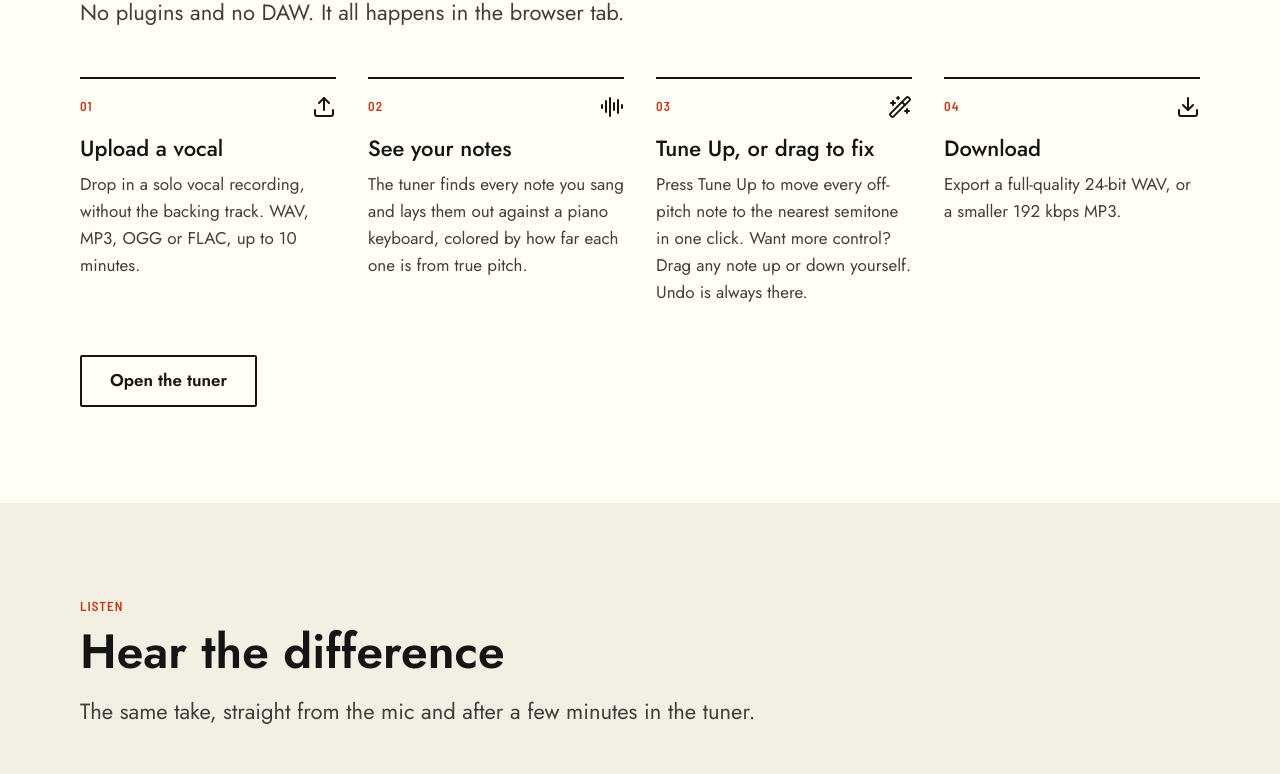
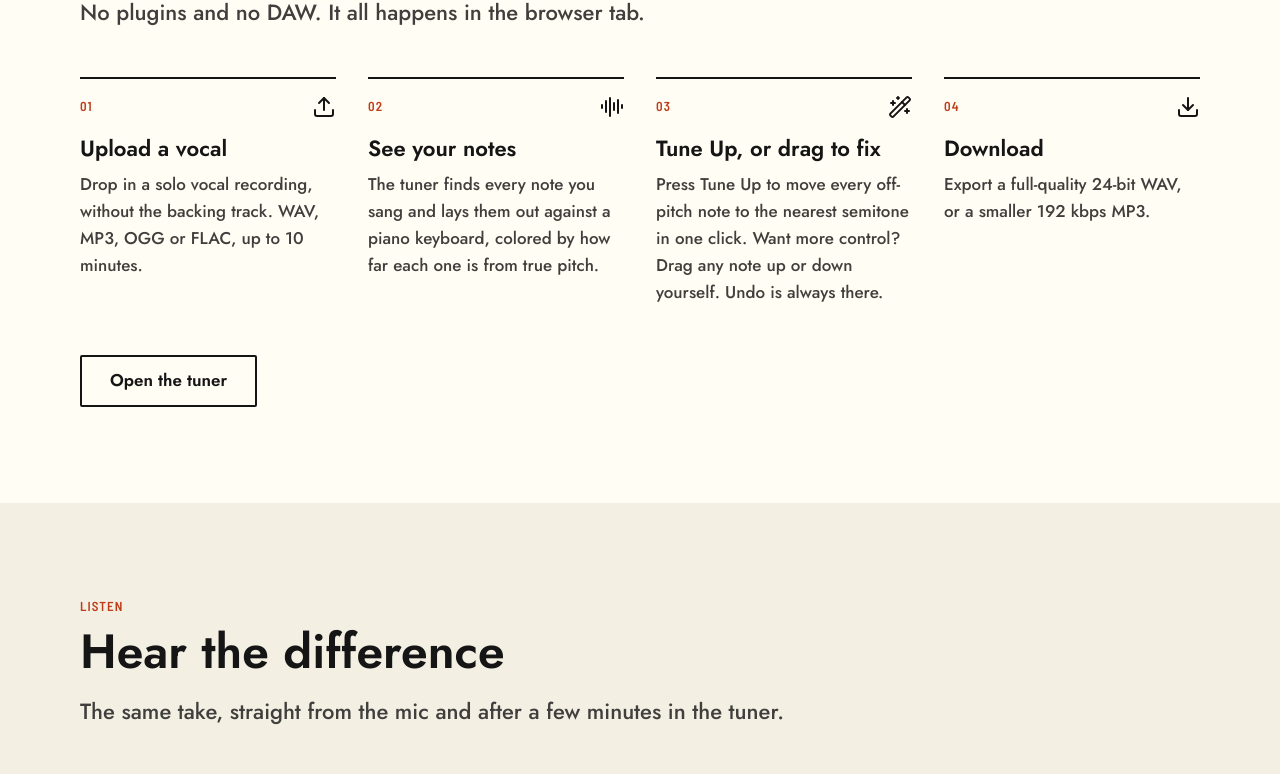
Before and after one commit to FAUST-IFSA/website-prod, a React (Vite) app: page / in a window 1280 px wide. Shown: the part 1114-1888 px from the top of the page. Built offline with nearby package versions, Linux system fonts and the light colour scheme.

Commit message:
Updating font to match with Faust Studio stylistically

```diff
--- a/src/index.css
+++ b/src/index.css
@@ -78,7 +78,7 @@ body {
   margin: 0;
   background: var(--paper);
   color: var(--ink);
-  font: 400 var(--text-body) / 1.6 var(--font-sans);
+  font: 500 var(--text-body) / 1.6 var(--font-sans);
   overflow-wrap: break-word;
   -webkit-font-smoothing: antialiased;
 }
@@ -115,7 +115,7 @@ h2 {
 h3 {
   font-size: var(--text-h3);
   line-height: 1.25;
-  font-weight: 500;
+  font-weight: 600;
 }
 
 :focus-visible {
@@ -442,7 +442,7 @@ a.btn-primary:active {
 }
 .drop-message {
   margin-inline: auto;
-  font-weight: 500;
+  font-weight: 600;
 }
 .drop-message:not(:empty) {
   margin-top: var(--space-4);
@@ -681,7 +681,7 @@ a.btn-primary:active {
   white-space: nowrap;
   font-size: var(--text-stat);
   line-height: 1;
-  font-weight: 500;
+  font-weight: 600;
   font-variant-numeric: tabular-nums;
 }
 .stat-label {
@@ -808,7 +808,7 @@ a.btn-primary:active {
   padding: 20px 0;
   font-size: var(--text-h3);
   line-height: 1.25;
-  font-weight: 500;
+  font-weight: 600;
   list-style: none;
   cursor: pointer;
 }
```
Also changed, not shown: 1 other file (tests, documents, lock files or other folders).
